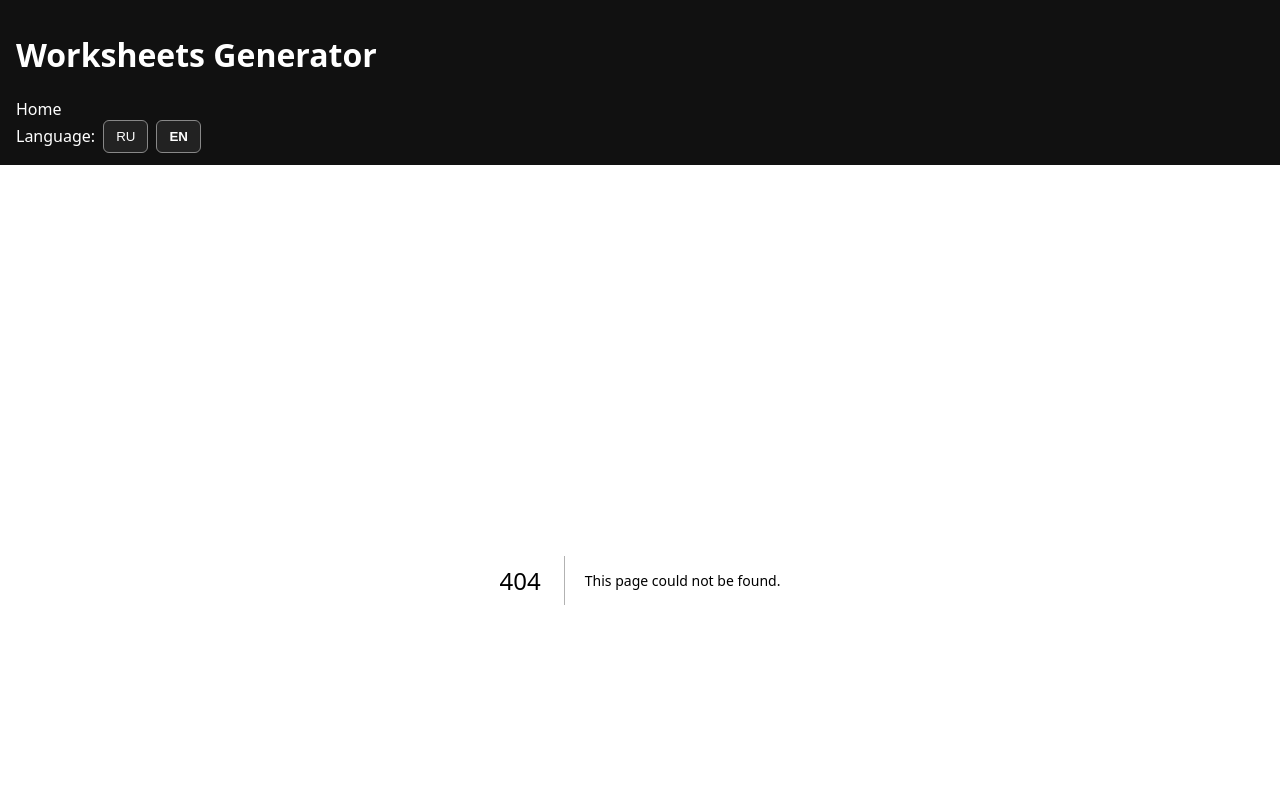
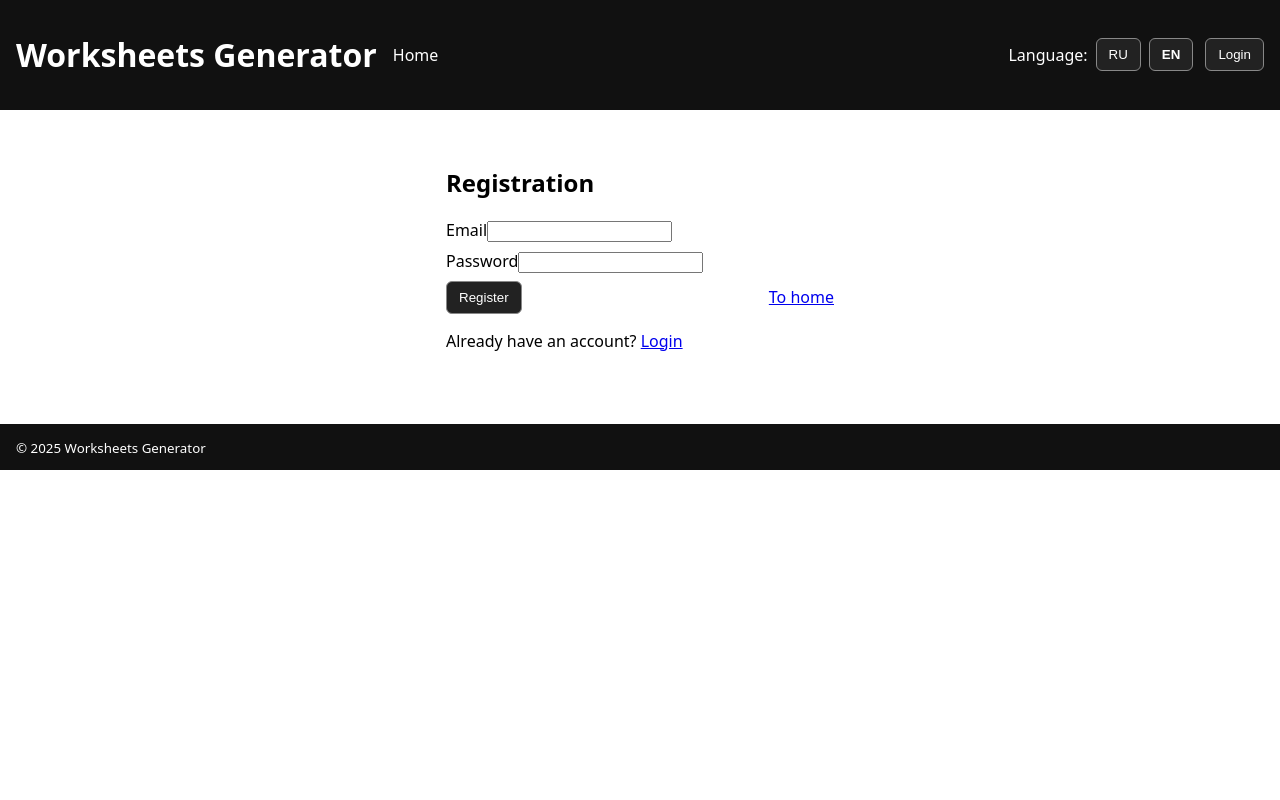
Before and after one commit to GyGaByyyTe/worksheets-generator, a Next.js app in the folder packages/web/: page /register in a window 1280 px wide. Before the commit this address had no page. Shown: the top 800 px of the page. Built offline with nearby package versions, Linux system fonts and the light colour scheme.

Commit message:
Update register component

```diff
--- /dev/null
+++ b/packages/web/app/auth/AuthProvider.tsx
@@ -0,0 +1,95 @@
+"use client";
+import React from "react";
+import { absUrl } from "../lib/api";
+
+export type AuthUser = { id: string; email: string };
+
+export type AuthContextType = {
+  user: AuthUser | null;
+  token: string | null;
+  login: (email: string, password: string) => Promise<boolean>;
+  logout: () => void;
+  refresh: () => Promise<void>;
+};
+
+const AuthContext = React.createContext<AuthContextType | null>(null);
+
+const LS_KEY = "wg_token";
+
+export default function AuthProvider({ children }: { children: React.ReactNode }) {
+  const [token, setToken] = React.useState<string | null>(null);
+  const [user, setUser] = React.useState<AuthUser | null>(null);
+
+  const loadFromStorage = React.useCallback(() => {
+    try {
+      const t = window.localStorage.getItem(LS_KEY);
+      if (t) setToken(t);
+    } catch {}
+  }, []);
+
+  const saveToStorage = React.useCallback((t: string | null) => {
+    try {
+      if (t) window.localStorage.setItem(LS_KEY, t);
+      else window.localStorage.removeItem(LS_KEY);
+    } catch {}
+  }, []);
+
+  const refresh = React.useCallback(async () => {
+    if (!token) {
+      setUser(null);
+      return;
+    }
+    try {
+      const r = await fetch(absUrl("/me"), {
+        headers: { Authorization: `Bearer ${token}` },
+        cache: "no-store",
+      });
+      const data = await r.json();
+      const u = (data && data.user) || null;
+      setUser(u);
+    } catch {
+      setUser(null);
+    }
+  }, [token]);
+
+  React.useEffect(() => {
+    loadFromStorage();
+  }, [loadFromStorage]);
+
+  React.useEffect(() => {
+    if (token) refresh();
+  }, [token, refresh]);
+
+  const login = React.useCallback(async (email: string, password: string) => {
+    try {
+      const r = await fetch(absUrl("/auth/login"), {
+        method: "POST",
+        headers: { "Content-Type": "application/json" },
+        body: JSON.stringify({ email, password }),
+      });
+      const data = await r.json();
+      if (!r.ok || !data?.token) return false;
+      setToken(data.token);
+      saveToStorage(data.token);
+      await refresh();
+      return true;
+    } catch {
+      return false;
+    }
+  }, [refresh, saveToStorage]);
+
+  const logout = React.useCallback(() => {
+    setToken(null);
+    setUser(null);
+    saveToStorage(null);
+  }, [saveToStorage]);
+
+  const value: AuthContextType = { user, token, login, logout, refresh };
+  return <AuthContext.Provider value={value}>{children}</AuthContext.Provider>;
+}
+
+export function useAuth() {
+  const ctx = React.useContext(AuthContext);
+  if (!ctx) throw new Error("AuthContext is not available");
+  return ctx;
+}
--- a/packages/web/app/components/AppShell.tsx
+++ b/packages/web/app/components/AppShell.tsx
@@ -2,6 +2,9 @@
 import React from 'react';
 import I18nProvider, { useI18n, useT } from '../i18n/I18nProvider';
 import Link from 'next/link';
+import { useAuth } from '../auth/AuthProvider';
+import AuthProvider from '../auth/AuthProvider';
+import AuthModal from './AuthModal';
 
 function LangSwitcher() {
   const { lang, setLang, t } = useI18n();
@@ -30,13 +33,25 @@ function LangSwitcher() {
 
 function Header() {
   const t = useT();
+  const { user } = useAuth();
+  const [open, setOpen] = React.useState(false);
   return (
-    <header>
+    <header style={{ display: 'flex', gap: 16, alignItems: 'center', justifyContent: 'space-between' }}>
+      <div style={{ display: 'flex', gap: 16, alignItems: 'center' }}>
         <h1>{t('app.title')}</h1>
         <nav>
           <Link href="/">{t('nav.home')}</Link>
         </nav>
+      </div>
+      <div style={{ display: 'flex', gap: 12, alignItems: 'center' }}>
         <LangSwitcher />
+        {user ? (
+          <span>{user.email}</span>
+        ) : (
+          <button type="button" onClick={() => setOpen(true)}>{t('nav.login')}</button>
+        )}
+      </div>
+      <AuthModal open={open} onClose={() => setOpen(false)} />
     </header>
   );
 }
@@ -54,9 +69,11 @@ function Footer() {
 export default function AppShell({ children }: { children: React.ReactNode }) {
   return (
     <I18nProvider>
+      <AuthProvider>
         <Header />
         <main>{children}</main>
         <Footer />
+      </AuthProvider>
     </I18nProvider>
   );
 }
--- /dev/null
+++ b/packages/web/app/components/AuthModal.tsx
@@ -0,0 +1,82 @@
+'use client';
+import React from 'react';
+import { useRouter } from 'next/navigation';
+import { useAuth } from '../auth/AuthProvider';
+import { useT } from '../i18n/I18nProvider';
+
+export default function AuthModal({ open, onClose }: { open: boolean; onClose: () => void }) {
+  const { login } = useAuth();
+  const t = useT();
+  const router = useRouter();
+  const [email, setEmail] = React.useState('');
+  const [password, setPassword] = React.useState('');
+  const [loading, setLoading] = React.useState(false);
+  const [error, setError] = React.useState<string | null>(null);
+
+  React.useEffect(() => {
+    if (open) {
+      setEmail('');
+      setPassword('');
+      setError(null);
+      setLoading(false);
+    }
+  }, [open]);
+
+  const onSubmit = async (e: React.FormEvent) => {
+    e.preventDefault();
+    setLoading(true);
+    setError(null);
+    const ok = await login(email, password);
+    setLoading(false);
+    if (ok) onClose();
+    else setError('Invalid email or password');
+  };
+
+  if (!open) return null;
+
+  return (
+    <div style={backdropStyle} onClick={onClose}>
+      <div style={modalStyle} onClick={(e) => e.stopPropagation()}>
+        <h3 style={{ marginTop: 0 }}>{t('nav.login')}</h3>
+        <form onSubmit={onSubmit}>
+          <div style={{ display: 'flex', flexDirection: 'column', gap: 8 }}>
+            <label>
+              {t('auth.email')}
+              <input type="email" value={email} onChange={(e) => setEmail(e.target.value)} required />
+            </label>
+            <label>
+              {t('auth.password')}
+              <input type="password" value={password} onChange={(e) => setPassword(e.target.value)} required />
+            </label>
+            {error && <div style={{ color: 'red', fontSize: 12 }}>{error}</div>}
+            <div style={{ display: 'flex', gap: 8, alignItems: 'center', justifyContent: 'space-between' }}>
+              <button type="submit" disabled={loading}>{loading ? '...' : t('auth.login')}</button>
+              <button type="button" onClick={() => { onClose(); router.push('/register'); }}>
+                {t('auth.toRegister')}
+              </button>
+            </div>
+          </div>
+        </form>
+      </div>
+    </div>
+  );
+}
+
+const backdropStyle: React.CSSProperties = {
+  position: 'fixed',
+  inset: 0,
+  background: 'rgba(0,0,0,.5)',
+  display: 'flex',
+  alignItems: 'center',
+  justifyContent: 'center',
+  zIndex: 1000,
+};
+
+const modalStyle: React.CSSProperties = {
+  background: '#fff',
+  padding: 16,
+  borderRadius: 8,
+  minWidth: 320,
+  maxWidth: '90vw',
+  boxShadow: '0 8px 24px rgba(0,0,0,.2)'
+};
--- a/packages/web/app/locales/en.json
+++ b/packages/web/app/locales/en.json
@@ -2,6 +2,7 @@
   "app.title": "Worksheets Generator",
   "app.description": "UI for generating worksheets via REST API",
   "nav.home": "Home",
+  "nav.login": "Login",
   "footer.copyright": "© {year} Worksheets Generator",
 
   "actions.refresh": "Refresh tasks list",
@@ -50,5 +51,16 @@
 
   "lang.switch": "Language",
   "lang.ru": "RU",
-  "lang.en": "EN"
+  "lang.en": "EN",
+
+  "auth.email": "Email",
+  "auth.password": "Password",
+  "auth.login": "Login",
+  "auth.toRegister": "Registration",
+  "auth.register": "Registration",
+  "auth.registering": "Registering...",
+  "auth.register_submit": "Register",
+  "auth.toHome": "To home",
+  "auth.haveAccount": "Already have an account?",
+  "auth.toLogin": "Login"
 }
--- a/packages/web/app/locales/ru.json
+++ b/packages/web/app/locales/ru.json
@@ -2,6 +2,7 @@
   "app.title": "Генератор рабочей тетради",
   "app.description": "Интерфейс для генерации заданий через REST API",
   "nav.home": "Главная",
+  "nav.login": "Войти",
   "footer.copyright": "© {year} Генератор рабочей тетради",
 
   "actions.refresh": "Обновить список заданий",
@@ -50,5 +51,16 @@
 
   "lang.switch": "Язык",
   "lang.ru": "RU",
-  "lang.en": "EN"
+  "lang.en": "EN",
+
+  "auth.email": "Email",
+  "auth.password": "Пароль",
+  "auth.login": "Войти",
+  "auth.toRegister": "Регистрация",
+  "auth.register": "Регистрация",
+  "auth.registering": "Регистрация...",
+  "auth.register_submit": "Зарегистрироваться",
+  "auth.toHome": "На главную",
+  "auth.haveAccount": "Уже есть аккаунт?",
+  "auth.toLogin": "Войти"
 }
--- /dev/null
+++ b/packages/web/app/register/page.tsx
@@ -0,0 +1,70 @@
+'use client';
+import React from 'react';
+import { useRouter } from 'next/navigation';
+import Link from 'next/link';
+import { absUrl } from '../lib/api';
+import { useAuth } from '../auth/AuthProvider';
+import { useT } from '../i18n/I18nProvider';
+
+export default function RegisterPage() {
+  const { login } = useAuth();
+  const t = useT();
+  const router = useRouter();
+  const [email, setEmail] = React.useState('');
+  const [password, setPassword] = React.useState('');
+  const [loading, setLoading] = React.useState(false);
+  const [error, setError] = React.useState<string | null>(null);
+
+  const onSubmit = async (e: React.FormEvent) => {
+    e.preventDefault();
+    setLoading(true);
+    setError(null);
+    try {
+      const r = await fetch(absUrl('/auth/register'), {
+        method: 'POST',
+        headers: { 'Content-Type': 'application/json' },
+        body: JSON.stringify({ email, password }),
+      });
+      const data = await r.json();
+      if (!r.ok) {
+        setError(data?.error || 'Registration failed');
+        setLoading(false);
+        return;
+      }
+      // Auto-login after successful registration
+      const ok = await login(email, password);
+      setLoading(false);
+      if (ok) router.push('/');
+      else router.push('/');
+    } catch (e: any) {
+      setError('Registration failed');
+      setLoading(false);
+    }
+  };
+
+  return (
+    <div style={{ maxWidth: 420, margin: '24px auto', padding: 16 }}>
+      <h2 style={{ marginTop: 0 }}>{t('auth.register')}</h2>
+      <form onSubmit={onSubmit}>
+        <div style={{ display: 'flex', flexDirection: 'column', gap: 8 }}>
+          <label>
+            {t('auth.email')}
+            <input type="email" value={email} onChange={(e) => setEmail(e.target.value)} required />
+          </label>
+          <label>
+            {t('auth.password')}
+            <input type="password" value={password} onChange={(e) => setPassword(e.target.value)} required />
+          </label>
+          {error && <div style={{ color: 'red', fontSize: 12 }}>{String(error)}</div>}
+          <div style={{ display: 'flex', gap: 8, alignItems: 'center', justifyContent: 'space-between' }}>
+            <button type="submit" disabled={loading}>{loading ? t('auth.registering') : t('auth.register_submit')}</button>
+            <Link href="/">{t('auth.toHome')}</Link>
+          </div>
+        </div>
+      </form>
+      <p style={{ marginTop: 16 }}>
+        {t('auth.haveAccount')} <Link href="/" prefetch={false}>{t('auth.toLogin')}</Link>
+      </p>
+    </div>
+  );
+}
```
Lines whose indentation alone changed are shown as unchanged.
